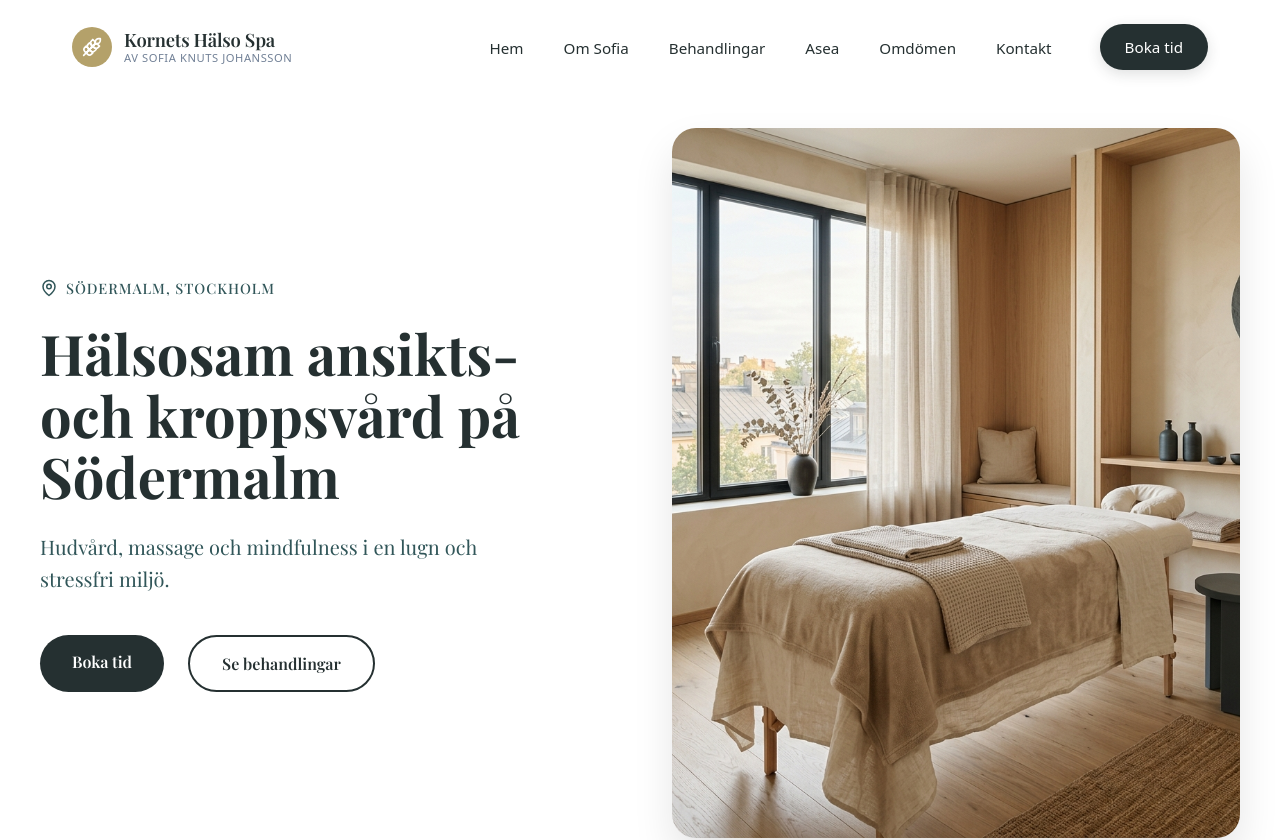
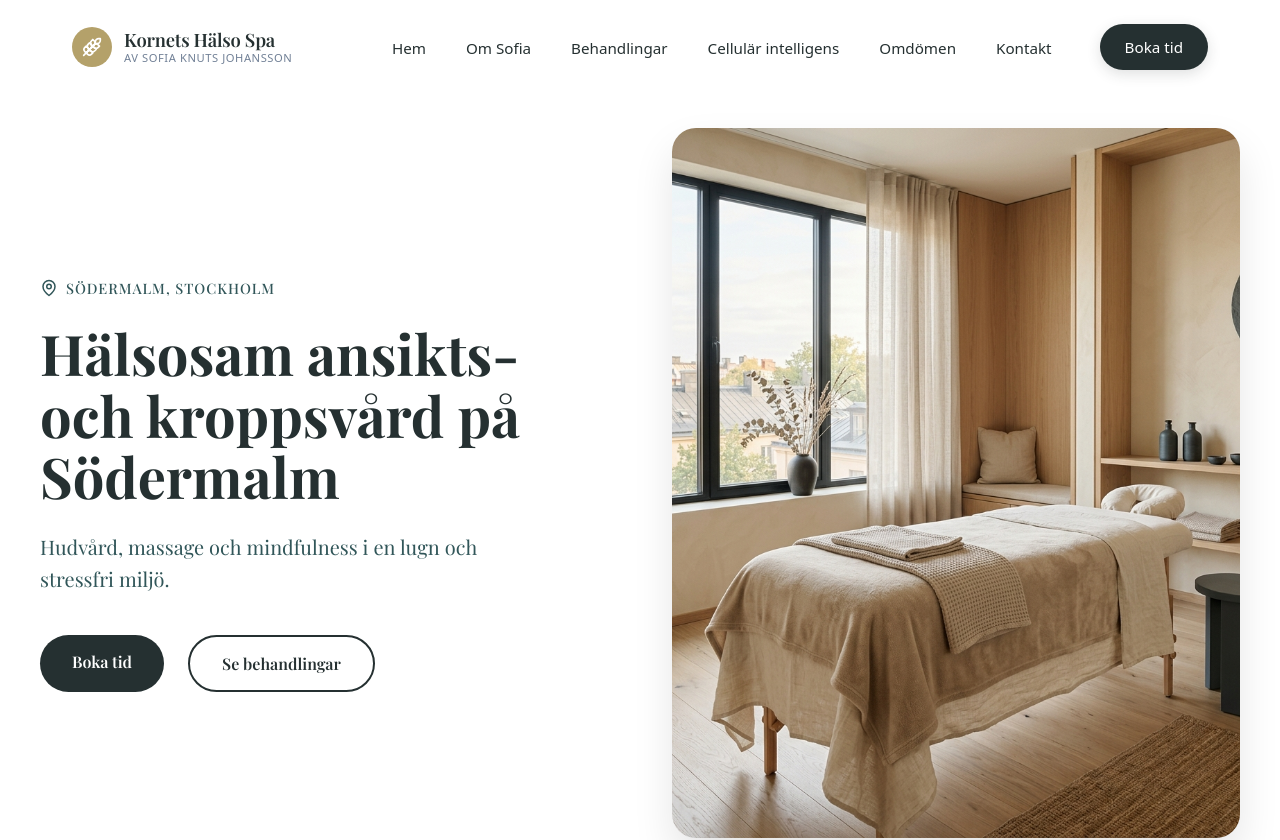
Before and after one commit to jacomaco/kornet, a React (Vite) app in the folder kornet/: page / in a window 1280 px wide. Shown: the top 840 px of the page. Built offline with nearby package versions, Linux system fonts and the light colour scheme; a web font is replaced by a local one.

Commit message:
ändrade text i asea-sektionen

```diff
--- a/kornet/src/components/AseaSection.tsx
+++ b/kornet/src/components/AseaSection.tsx
@@ -7,7 +7,7 @@ function AseaSection() {
         <div className="asea-content">
           <h2 className="asea-heading">Unik inriktning med cellulär intelligens</h2>
           <p className="asea-text">
-            Som en naturlig övergång till min ASEA-verksamhet har jag djupgående kunskap kring och användning av produkter med banbrytande cellulär intelligens. Denna teknologi hjälper till att optimera cellernas naturliga återhämtning och reparation inifrån och ut.
+            Som en naturlig övergång till min kompletterande verksamhet har jag djupgående kunskap kring och användning av produkter med banbrytande cellulär intelligens. Denna teknologi hjälper till att optimera cellernas naturliga återhämtning och reparation inifrån och ut.
           </p>
           <p className="asea-text">
             Produkterna jag använder och rekommenderar är helt doftfria, GMO-fria, naturliga och 100% säkra. Vid obehag och för snabbare återhämtning rekommenderar jag starkt produkter som RedoxGold.
--- a/kornet/src/components/Navbar.tsx
+++ b/kornet/src/components/Navbar.tsx
@@ -45,7 +45,7 @@ function Navbar() {
           <li><a href="#home" className="nav-link" onClick={() => setIsOpen(false)}>Hem</a></li>
           <li><a href="#about" className="nav-link" onClick={() => setIsOpen(false)}>Om Sofia</a></li>
           <li><a href="#treatments" className="nav-link" onClick={() => setIsOpen(false)}>Behandlingar</a></li>
-          <li><a href="#asea" className="nav-link" onClick={() => setIsOpen(false)}>Asea</a></li>
+          <li><a href="#asea" className="nav-link" onClick={() => setIsOpen(false)}>Cellulär intelligens</a></li>
           <li><a href="#reviews" className="nav-link" onClick={() => setIsOpen(false)}>Omdömen</a></li>
           <li><a href="#contact" className="nav-link" onClick={() => setIsOpen(false)}>Kontakt</a></li>
           <li className="nav-cta-item"><a href="https://www.bokadirekt.se/places/kornets-halso-spa-5162" target="_blank" rel="noopener noreferrer" className="navbar-btn" onClick={() => setIsOpen(false)}>Boka tid</a></li>
--- a/kornet/src/components/styles/AseaSection.css
+++ b/kornet/src/components/styles/AseaSection.css
@@ -1,5 +1,5 @@
 .asea-section {
-  background-color: #0072ce;
+  background-color: #294390;
   color: white;
   padding: 6rem 2rem;
   text-align: center;
```
